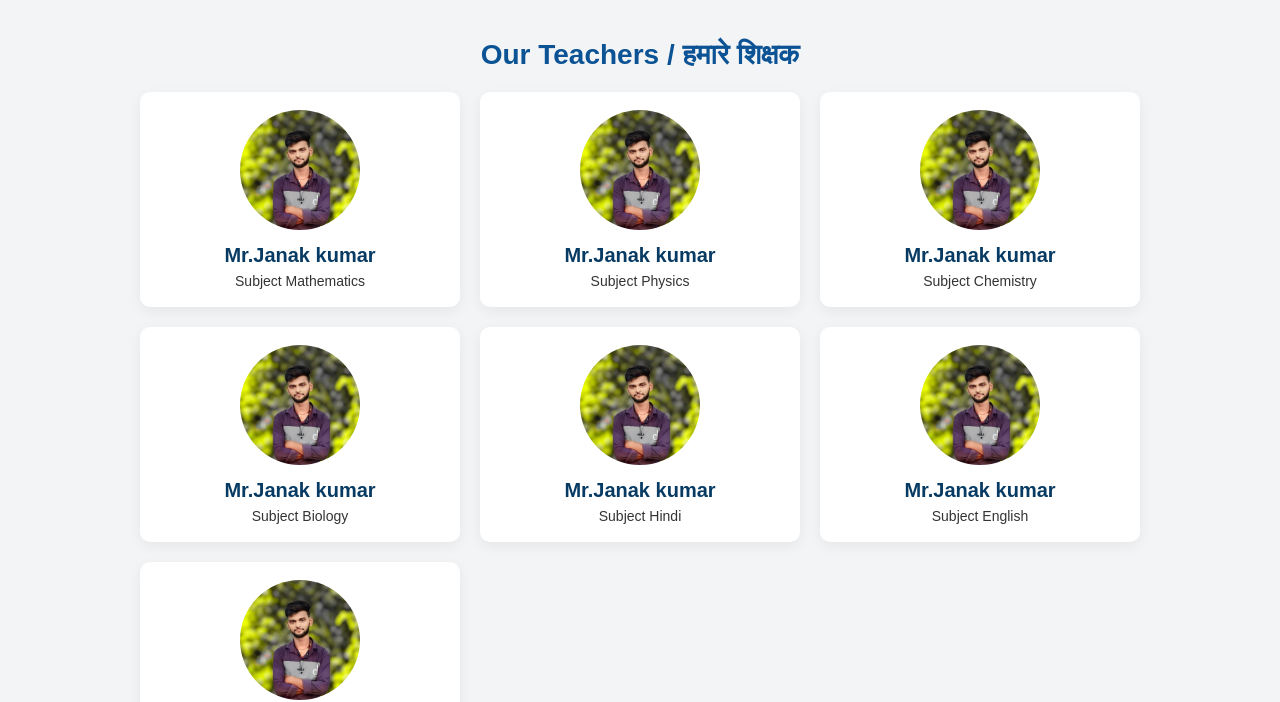
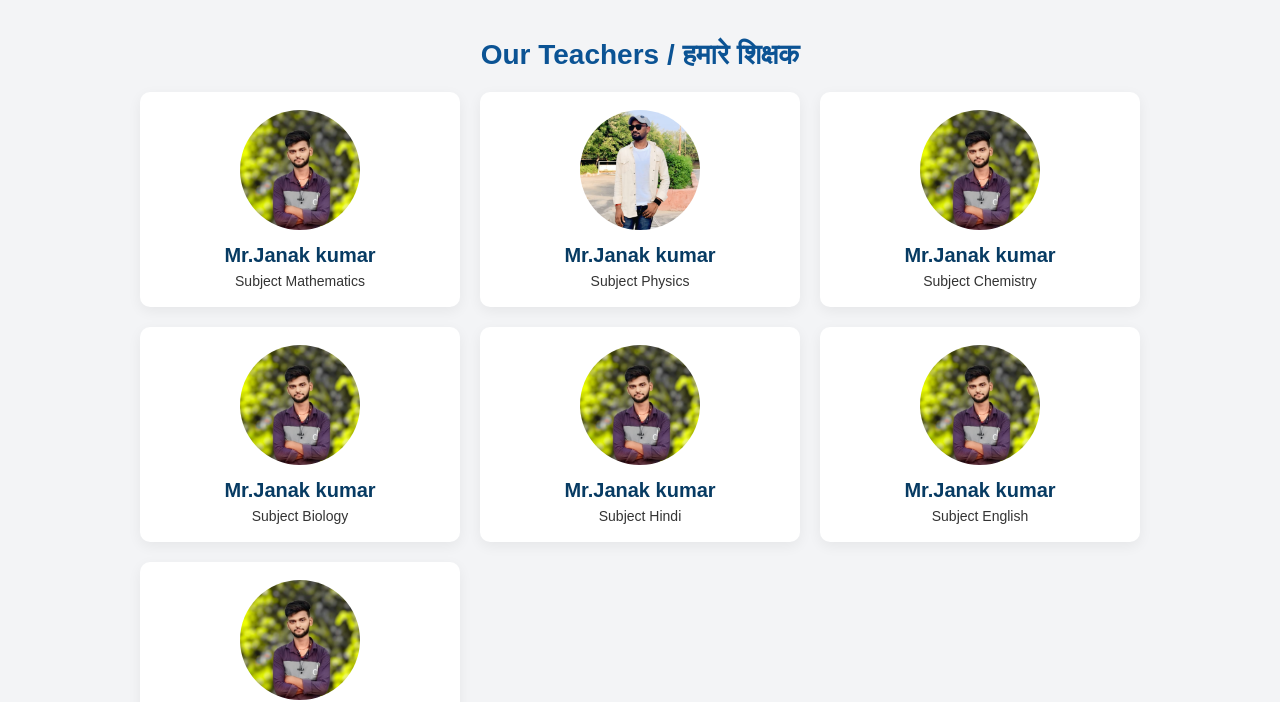
Before and after one commit to kjanakkumar6299-cloud/collage, a plain HTML site: page teachar.html in a window 1280 px wide. Shown: the part 100-802 px from the top of the page. Drawn offline with Linux system fonts and the light colour scheme.

Commit message:
Update teachar.html

```diff
--- a/teachar.html
+++ b/teachar.html
@@ -72,7 +72,7 @@
     </div>
 
     <div class="card">
-        <img src="janak67.jpeg" alt="Teacher Photo">
+        <img src="janak68.jpeg" alt="Teacher Photo">
         <h3> Mr.Janak kumar</h3>
         <p>Subject Physics</p>
       </div>
```
